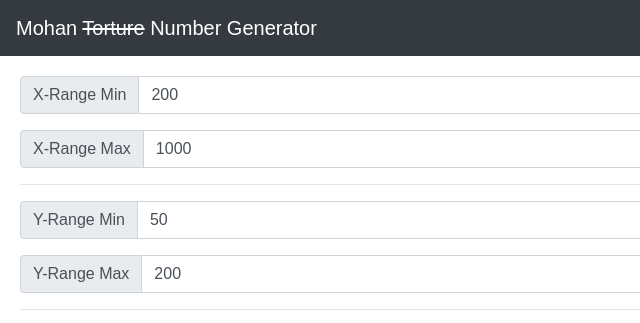
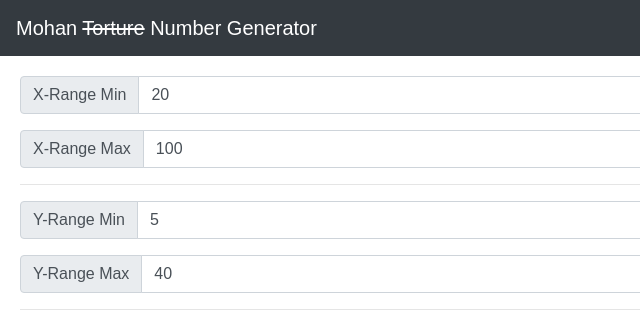
Before and after one commit to henrytwo/MohanTortureDevice, a plain HTML site: page index.html in a window 1280 px wide. Shown: the top 323 px of the page, 0-640 px from the left. Drawn offline with nearby package versions, Linux system fonts and the light colour scheme.

Commit message:
Fixed andy errors

```diff
--- a/index.html
+++ b/index.html
@@ -39,14 +39,14 @@
             <div class="input-group-prepend">
                 <span class="input-group-text" id="inputGroup-sizing-default">X-Range Min</span>
             </div>
-            <input id="xMin" type="text" class="form-control" aria-label="Default" aria-describedby="inputGroup-sizing-default" value="200">
+            <input id="xMin" type="text" class="form-control" aria-label="Default" aria-describedby="inputGroup-sizing-default" value="20">
         </div>
 
         <div class="input-group mb-3">
             <div class="input-group-prepend">
                 <span class="input-group-text" id="inputGroup-sizing-default">X-Range Max</span>
             </div>
-            <input id="xMax" type="text" class="form-control" aria-label="Default" aria-describedby="inputGroup-sizing-default" value="1000">
+            <input id="xMax" type="text" class="form-control" aria-label="Default" aria-describedby="inputGroup-sizing-default" value="100">
         </div>
 
         <hr>
@@ -55,14 +55,14 @@
             <div class="input-group-prepend">
                 <span class="input-group-text" id="inputGroup-sizing-default">Y-Range Min</span>
             </div>
-            <input id="yMin" type="text" class="form-control" aria-label="Default" aria-describedby="inputGroup-sizing-default" value="50">
+            <input id="yMin" type="text" class="form-control" aria-label="Default" aria-describedby="inputGroup-sizing-default" value="5">
         </div>
 
         <div class="input-group mb-3">
             <div class="input-group-prepend">
                 <span class="input-group-text" id="inputGroup-sizing-default">Y-Range Max</span>
             </div>
-            <input id="yMax" type="text" class="form-control" aria-label="Default" aria-describedby="inputGroup-sizing-default" value="200">
+            <input id="yMax" type="text" class="form-control" aria-label="Default" aria-describedby="inputGroup-sizing-default" value="40">
         </div>
 
         <hr>
```
